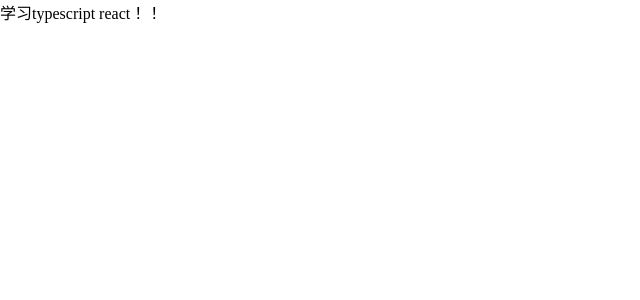
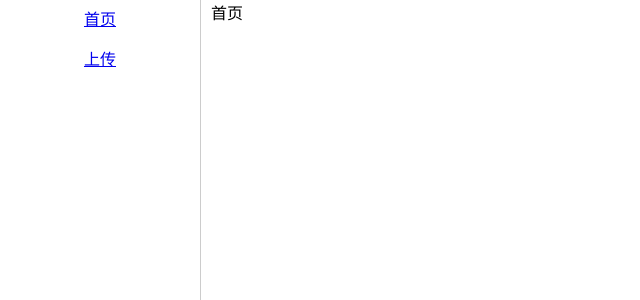
Before and after one commit to yangyang158/myTypeScriptStudy, a React app in the folder public/: page /#/home in a window 1280 px wide. Shown: the top 300 px of the page, without its empty margins (0-640 px from the left). Built offline with nearby package versions, Linux system fonts and the light colour scheme.

Commit message:
添加路由

```diff
--- a/public/src/app.css
+++ b/public/src/app.css
@@ -2,3 +2,22 @@
     margin: 0;
     padding: 0;
 }
+.sider-bar{
+    height: 100vh;
+    width: 200px;
+    border-right: 1px solid #ccc;
+    float: left;
+}
+.sider-bar ul li{
+    text-align: center;
+    line-height: 40px;
+    list-style:none;
+    color: #fff;
+}
+.module-container{
+    width: calc(100% - 225px);
+    float: left;
+    height: 100vh;
+    padding: 0 10px;
+    overflow: auto;
+}
--- /dev/null
+++ b/public/src/app/module/home/index.tsx
@@ -0,0 +1,13 @@
+import * as React from 'react';
+
+
+export default class Home extends React.Component{
+
+    public render(){
+        return(
+            <div className="home">
+                首页
+            </div>
+        )
+    }
+}
--- a/public/src/app/router.tsx
+++ b/public/src/app/router.tsx
@@ -1,18 +1,27 @@
 import * as React from 'react';
-import { render } from 'react-dom';
-import * as  _ from 'lodash';
+import { Route, Switch, Redirect, HashRouter, } from 'react-router-dom';
 
-export default class MainIndex extends React.Component {
+import Siderbar from './siderbar/index';
+import Home from './module/home/index';
 
-    public componentDidMount(){
-        const name = 'yy'
-    }
+export default class MainIndex extends React.PureComponent {
+
 
     public render(){
         return (
-            <p>
-                学习typescript react！！
-            </p>
+            <HashRouter>
+               <div>
+                    <Siderbar />
+                    <div className="module-container">
+                        <main>
+                            <Switch>
+                                <Route exact={true} path="/home" component={Home}/>
+                                <Redirect to="/home" />
+                            </Switch>
+                        </main>
+                    </div>
+                </div>
+            </HashRouter>
         )
     }
 };
--- /dev/null
+++ b/public/src/app/siderbar/index.tsx
@@ -0,0 +1,16 @@
+import * as React from 'react';
+
+
+export default class Siderbar extends React.Component{
+
+    public render(){
+        return(
+            <div className="sider-bar">
+                <ul>
+                    <li><a href="#/home">首页</a></li>
+                    <li><a href="#/upload">上传</a></li>
+                </ul>
+            </div>
+        );
+    }
+}
```
